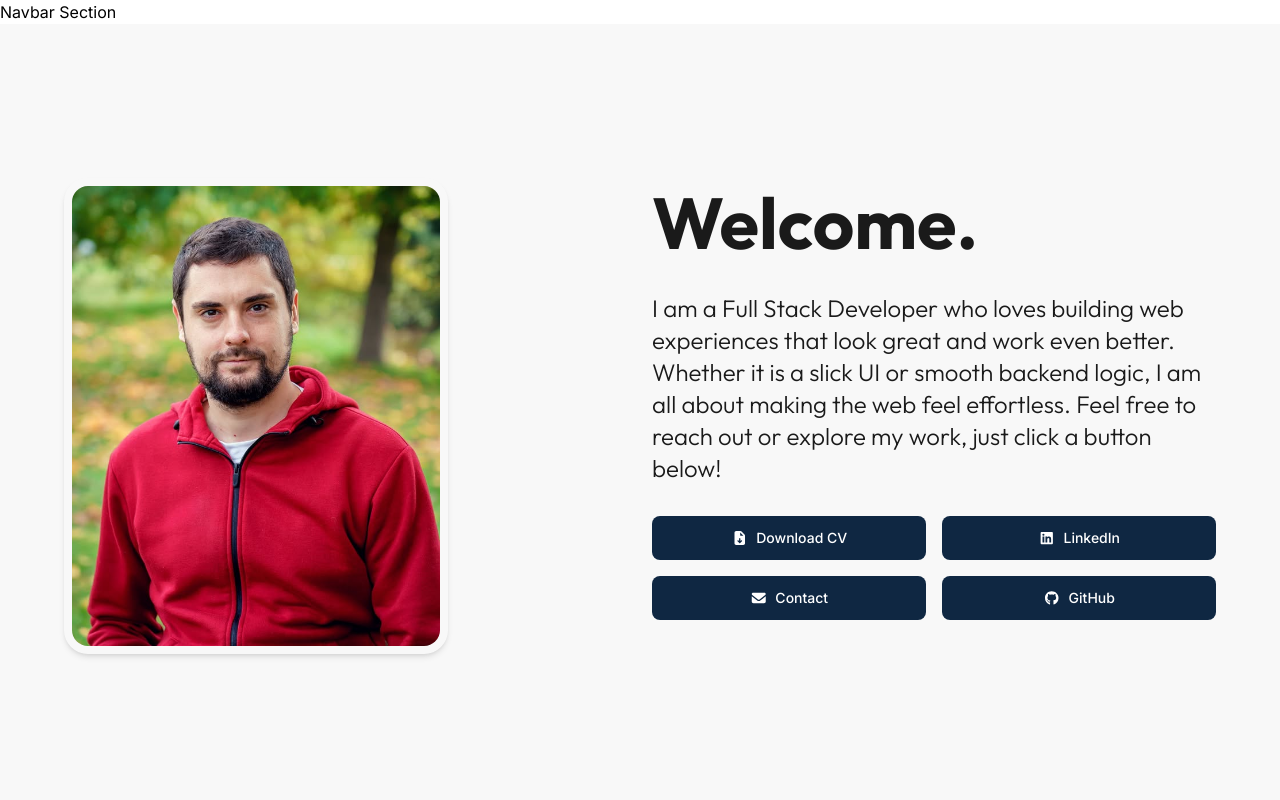
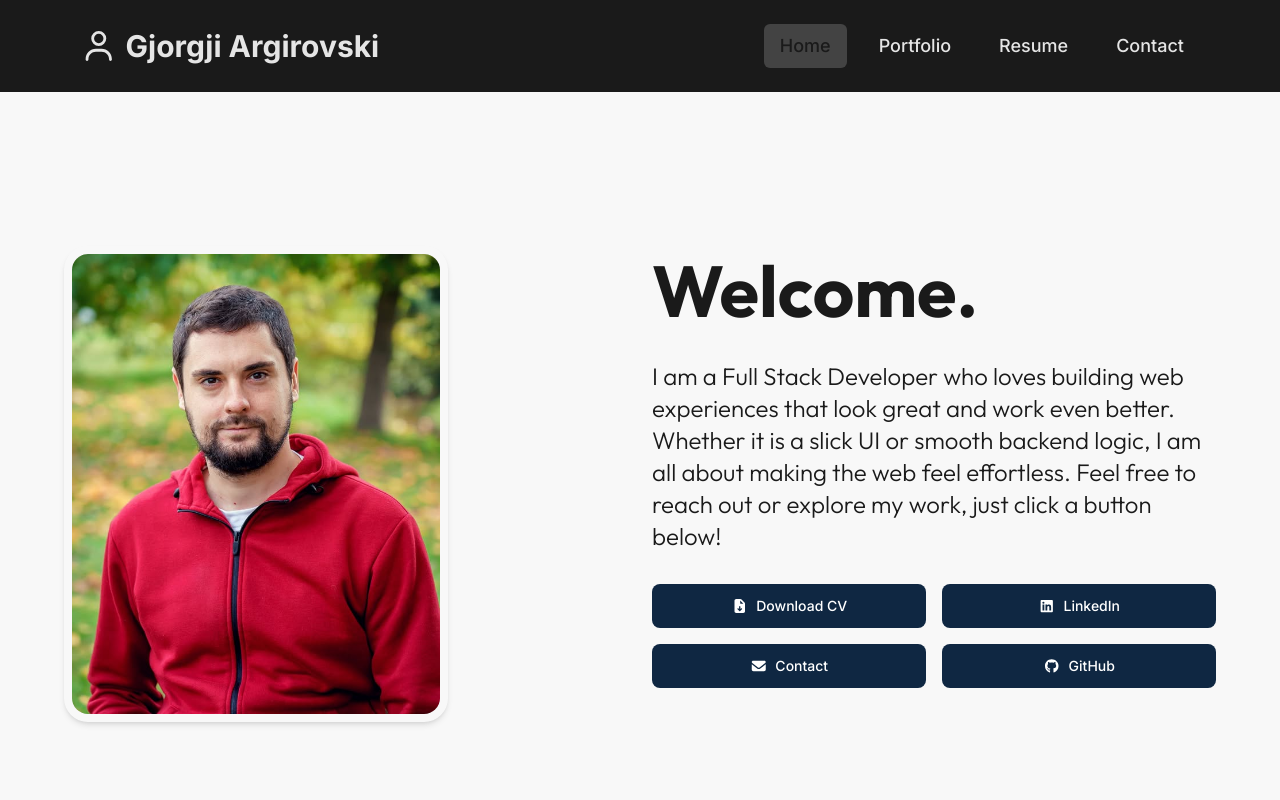
Before and after one commit to argirowski/ArgirovskiPortfolio, a React (Create React App) app: page / in a window 1280 px wide. Shown: the top 800 px of the page. Built offline with nearby package versions, Linux system fonts and the light colour scheme.

Commit message:
Bavbar still WIP

```diff
--- a/src/components/NavBar/NavBar.tsx
+++ b/src/components/NavBar/NavBar.tsx
@@ -1,88 +1,77 @@
 import React from "react";
 import { FontAwesomeIcon } from "@fortawesome/react-fontawesome";
 import { faUser } from "@fortawesome/free-regular-svg-icons";
-import "./NavBar.css";
 import { NavBarProps } from "../../common/interfaces";
 
 const NavBar: React.FC<NavBarProps> = ({ activeSection, onNavClick }) => {
   return (
-    <div>Navbar Section</div>
-    // <Navbar
-    //   variant="dark"
-    //   fixed="top"
-    //   className="shadow navbar-custom"
-    //   expand="md"
-    // >
-    //   <Container>
-    //     <Navbar.Brand
-    //       as="button"
-    //       type="button"
-    //       className="fw-bold fs-3 d-flex align-items-center navbar-brand text-navbar-brand"
-    //       onClick={() => onNavClick("home")}
-    //       style={{ background: "none", border: "none", cursor: "pointer" }}
-    //     >
-    //       <FontAwesomeIcon icon={faUser} className="me-2 navbar-user-icon" />
-    //       Gjorgji Argirovski
-    //     </Navbar.Brand>
-    //     <Navbar.Toggle aria-controls="offcanvas-navbar" />
-    //     <Navbar.Offcanvas
-    //       id="offcanvas-navbar"
-    //       className="offcanvas-custom"
-    //       aria-labelledby="offcanvas-navbar-label"
-    //       placement="end"
-    //     >
-    //       <Offcanvas.Header closeButton />
-    //       <Offcanvas.Body>
-    //         <Nav className="ms-auto">
-    //           <Nav.Link
-    //             id="nav-home"
-    //             as="button"
-    //             type="button"
-    //             onClick={() => onNavClick("home")}
-    //             className={`me-3 fs-5 text-primary${
-    //               activeSection === "home" ? " active" : ""
-    //             }`}
-    //           >
-    //             Home
-    //           </Nav.Link>
-    //           <Nav.Link
-    //             id="nav-portfolio"
-    //             as="button"
-    //             type="button"
-    //             onClick={() => onNavClick("portfolio")}
-    //             className={`me-3 fs-5${
-    //               activeSection === "portfolio" ? " active" : ""
-    //             }`}
-    //           >
-    //             Portfolio
-    //           </Nav.Link>
-    //           <Nav.Link
-    //             id="nav-resume"
-    //             as="button"
-    //             type="button"
-    //             onClick={() => onNavClick("resume")}
-    //             className={`me-3 fs-5${
-    //               activeSection === "resume" ? " active" : ""
-    //             }`}
-    //           >
-    //             Resume
-    //           </Nav.Link>
-    //           <Nav.Link
-    //             id="nav-contact"
-    //             as="button"
-    //             type="button"
-    //             onClick={() => onNavClick("contact")}
-    //             className={`me-3 fs-5${
-    //               activeSection === "contact" ? " active" : ""
-    //             }`}
-    //           >
-    //             Contact
-    //           </Nav.Link>
-    //         </Nav>
-    //       </Offcanvas.Body>
-    //     </Navbar.Offcanvas>
-    //   </Container>
-    // </Navbar>
+    <>
+      <nav className="sticky top-0 z-50 bg-footer-bg text-footer-text py-6">
+        <div className="flex items-center justify-between px-4 max-w-6xl mx-auto">
+          {/* Left side - Brand */}
+          <button
+            type="button"
+            className="font-bold text-3xl flex items-center bg-transparent border-0 cursor-pointer text-footer-text hover:opacity-80 transition-opacity duration-200"
+            onClick={() => onNavClick("home")}
+          >
+            <FontAwesomeIcon icon={faUser} className="mr-2" />
+            Gjorgji Argirovski
+          </button>
+
+          {/* Right side - Navigation items */}
+          <div className="flex items-center gap-4">
+            <button
+              id="nav-home"
+              type="button"
+              onClick={() => onNavClick("home")}
+              className={`text-lg font-medium px-4 py-2 rounded-md transition-colors duration-200 focus:outline-none focus:ring-2 focus:ring-footer-text/50 hover:bg-footer-text/10 ${
+                activeSection === "home"
+                  ? "bg-footer-text/20 text-footer-bg"
+                  : "text-footer-text"
+              }`}
+            >
+              Home
+            </button>
+            <button
+              id="nav-portfolio"
+              type="button"
+              onClick={() => onNavClick("portfolio")}
+              className={`text-lg font-medium px-4 py-2 rounded-md transition-colors duration-200 focus:outline-none focus:ring-2 focus:ring-footer-text/50 hover:bg-footer-text/10 ${
+                activeSection === "portfolio"
+                  ? "bg-footer-text/20 text-footer-bg"
+                  : "text-footer-text"
+              }`}
+            >
+              Portfolio
+            </button>
+            <button
+              id="nav-resume"
+              type="button"
+              onClick={() => onNavClick("resume")}
+              className={`text-lg font-medium px-4 py-2 rounded-md transition-colors duration-200 focus:outline-none focus:ring-2 focus:ring-footer-text/50 hover:bg-footer-text/10 ${
+                activeSection === "resume"
+                  ? "bg-footer-text/20 text-footer-bg"
+                  : "text-footer-text"
+              }`}
+            >
+              Resume
+            </button>
+            <button
+              id="nav-contact"
+              type="button"
+              onClick={() => onNavClick("contact")}
+              className={`text-lg font-medium px-4 py-2 rounded-md transition-colors duration-200 focus:outline-none focus:ring-2 focus:ring-footer-text/50 hover:bg-footer-text/10 ${
+                activeSection === "contact"
+                  ? "bg-footer-text/20 text-footer-bg"
+                  : "text-footer-text"
+              }`}
+            >
+              Contact
+            </button>
+          </div>
+        </div>
+      </nav>
+    </>
   );
 };
 
--- a/src/components/PortfolioPage/PortfolioPage.tsx
+++ b/src/components/PortfolioPage/PortfolioPage.tsx
@@ -1,5 +1,4 @@
 import React from "react";
-import "./PortfolioPage.css";
 import { projects } from "../../common/utils";
 import { FontAwesomeIcon } from "@fortawesome/react-fontawesome";
 import { faShield } from "@fortawesome/free-solid-svg-icons";
```
